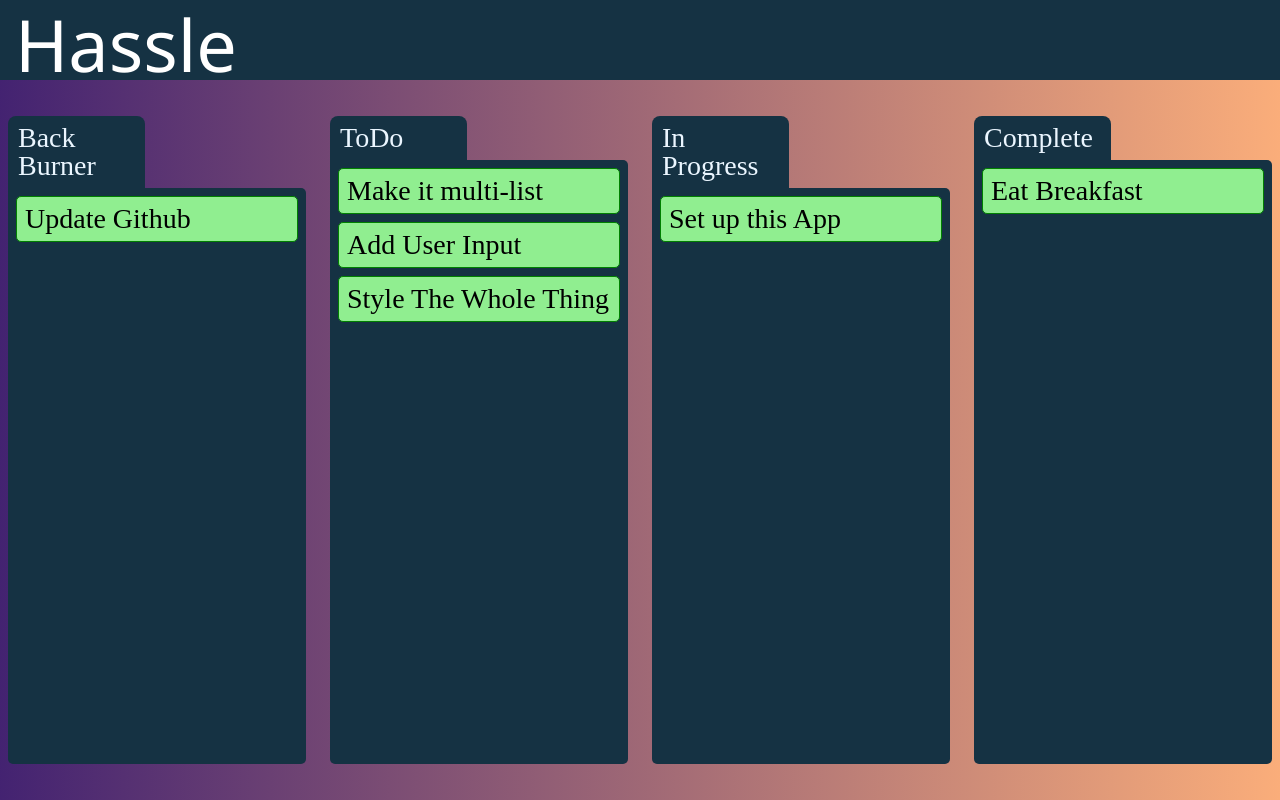
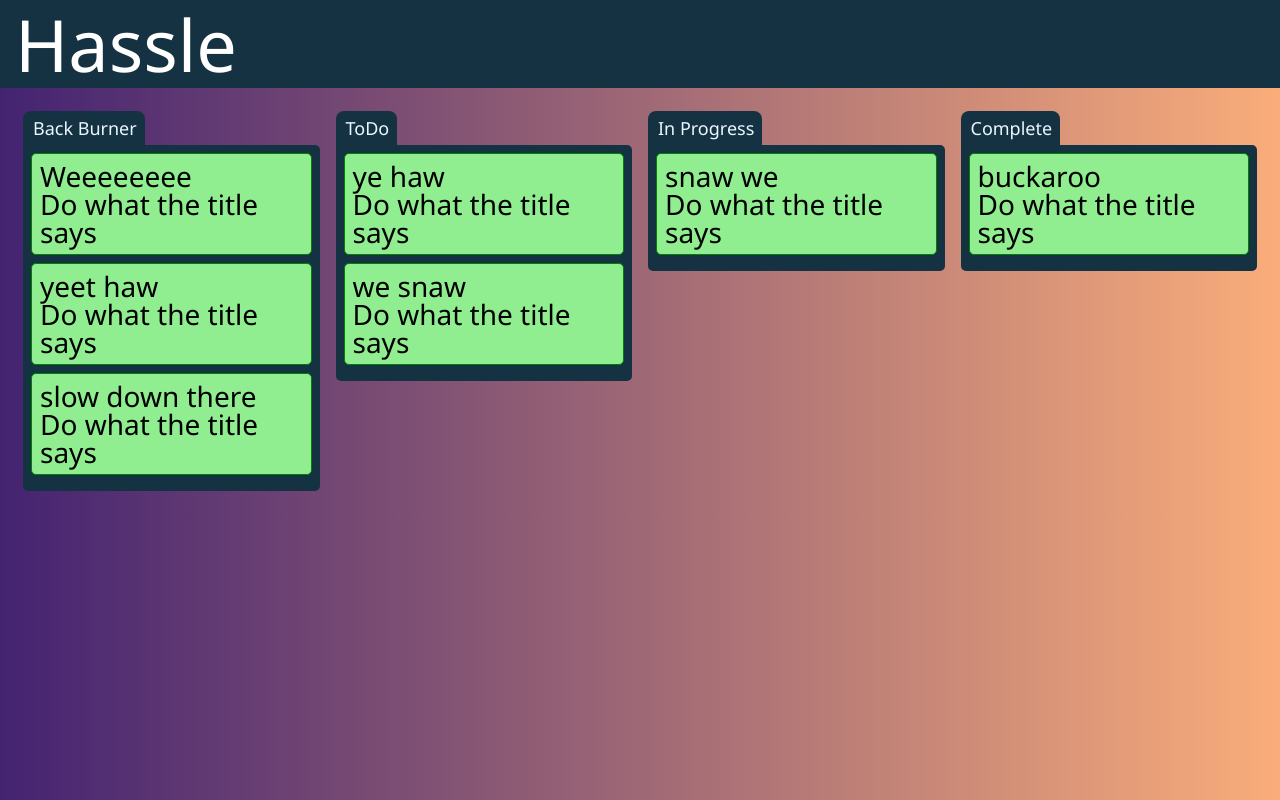
Before and after one commit to Ryan-Gillespie/Hassle, a React (Create React App) app: page / in a window 1280 px wide. Built offline with nearby package versions, Linux system fonts and the light colour scheme.

Commit message:
Refactored into functional components

```diff
--- /dev/null
+++ b/src/App.js
@@ -0,0 +1,51 @@
+import React, { useState } from 'react';
+import initialData from './initial-data';
+import Column from './Column';
+import { DragDropContext } from 'react-beautiful-dnd';
+import 'reset-css';
+import './index.css';
+
+const onDragEnd = (result, state, setState) => {
+    console.log(result);
+    const {destination, source, draggableId} = result;
+
+    if (!destination) {
+      return;
+    }
+
+    if (destination.droppableId === source.droppableId && destination.index === source.index) {
+      return;
+    }
+
+    // init new state
+    const newState = Array.from(state);
+
+    // remove the draggableId from the source
+    const start = newState.find(col => col.id === source.droppableId);
+    const newTask = {...start.tasks.find(task => task.id === draggableId)};
+    start.tasks.splice(source.index, 1);
+
+    // add the draggableId to the destination
+    const finsh = newState.find(col => col.id === destination.droppableId);
+    finsh.tasks.splice(destination.index, 0, newTask);
+
+    setState(newState);
+}
+
+function App() {
+    const [cols, setCols] = useState(initialData);
+
+    return (
+      <div>
+        <div className="header"><h1>Hassle</h1></div>
+        <DragDropContext onDragEnd={result => onDragEnd(result, cols, setCols)}>
+          <div className="main-content">
+            {cols.map(col => {
+              return <Column title={col.id} taskList={col.tasks} />
+            })}
+          </div>
+        </DragDropContext>
+      </div>
+    );
+  }
+  export default App;
--- a/src/Column.js
+++ b/src/Column.js
@@ -1,26 +1,22 @@
-import React, { Component } from 'react';
+import React from 'react';
 import { Droppable } from 'react-beautiful-dnd';
 import Task from './Task';
 import './index.css';
 
-export default class Column extends Component {
-    render() {
+function Column(props) {
     return (
       <div className="column">
-                <div className="animated-text"><h3>{this.props.column.title}</h3></div>
-
-                <Droppable droppableId={this.props.column.id} direction="vertical">
+        <div className="col-header"><h3>{props.title}</h3></div>
+        <Droppable droppableId={props.title} direction="vertical">
           {(provided) => (
-                        <div className="task-list"
-                            {...provided.droppableProps}
-                            ref={provided.innerRef}
-                        >
-                            {this.props.tasks.map((task, index) => <Task key={task.id} task={task} index={index} />)}
+            <div className="task-list" {...provided.droppableProps} ref={provided.innerRef}>
+              {props.taskList.map((task, index) => <Task key={task.id} task={task} index={index} />)}
               {provided.placeholder}
             </div>
           )}
         </Droppable>
       </div>
-        )
+    );
   }
-}
+
+export default Column;
--- a/src/Task.js
+++ b/src/Task.js
@@ -1,4 +1,4 @@
-import React, { Component } from 'react'
+import React from 'react'
 import { Draggable } from 'react-beautiful-dnd'
 import styled from 'styled-components';
 
@@ -12,23 +12,17 @@ const Container = styled.div`
     background-color: lightgreen;
 `;
 
-export default class Task extends Component {
-    render() {
+function Task(props) {
   return (
-            <Draggable
-                draggableId={this.props.task.id}
-                index={this.props.index}
-            >
+      <Draggable draggableId={props.task.id} index={props.index}>
         {(provided) => (
-                    <Container
-                        ref={provided.innerRef}
-                        {...provided.draggableProps}
-                        {...provided.dragHandleProps}
-                    >
-                        {this.props.task.content}
+          <Container ref={provided.innerRef} {...provided.draggableProps} {...provided.dragHandleProps}>
+            <h2>{props.task.title}</h2>
+            <p>{props.task.description}</p>
           </Container>
         )}
       </Draggable>
   );
 }
-}
+
+export default Task;
--- a/src/index.css
+++ b/src/index.css
@@ -2,17 +2,8 @@ body {
     background: linear-gradient(90deg, hsla(265, 53%, 29%, 1) 0%, hsla(24, 93%, 73%, 1) 100%);
 }
 
-.whole-screen {
-    display: grid;
-    grid-template-areas:
-        "header header"
-        "sidebar content";
-    grid-template-columns: 250px auto;
-}
-
 .header {
-    grid-area: header;
-    height: 10vh;
+    height: 10%;
     background-color: #153243;
 }
 
@@ -25,14 +16,12 @@ body {
 }
 
 .main-content {
-    grid-row: 2;
-    grid-column: 2;
-    display: grid;
-    grid-template-columns: repeat(4, 1fr);
-    gap: 1vh;
-    height: 90vh;
-    justify-content: center;
-    align-items: center;
+    display: flex;
+    flex-flow: row-wrap;
+    justify-content: flex-start;
+    align-items: flex-start;
+    height: 100%;
+    margin: 15px;
 }
 
 @keyframes columnEntrance {
@@ -47,39 +36,32 @@ body {
 }
 
 .column {
+    font-family:'Segoe UI', Tahoma, Geneva, Verdana, sans-serif;
     margin: 8px;
     border-radius: 5px;
-    display: flex;
-    flex-direction: column;
-    height: 90%;
+    width: 25%;
 
     animation-name: columnEntrance;
     animation-duration: 3s;
 }
 
-.column animated-text {
-    animation-name: columnEntrance;
-    animation-duration: 3s;
+.col-header {
+    padding: 8px;
+    padding-left: 10px;
+    border-radius: 8px 8px 0px 0px;
+    background-color: #153243;
+    width: fit-content;
 }
 
 .column h3 {
-    font-size: 28px;
-    padding: 8px;
-    padding-left: 10px;
-    border-radius: 8px 8px 0px 0px;
-    display: flex;
-    background-color: #153243;
-    width: 40%;
+    font-family:'Segoe UI', Tahoma, Geneva, Verdana, sans-serif;
+    font-size: 18px;
     color: #EBF6FF;
 }
 
 .task-list {
     padding: 8px;
-    flex-grow: 1;
     min-height: 100px;
     background-color: #153243;
     border-radius: 0px 5px 5px 5px;
-
-    animation-name: columnEntrance;
-    animation-duration: 3s;
 }
--- a/src/index.js
+++ b/src/index.js
@@ -1,98 +1,6 @@
 import React from 'react';
 import ReactDOM from 'react-dom';
-import initialData from './initial-data';
-import Column from './Column';
-import { DragDropContext } from 'react-beautiful-dnd';
-import 'reset-css';
-import './index.css';
-
-class App extends React.Component {
-  state = initialData;
-
-  onDragEnd = result => {
-    const {destination, source, draggableId} = result;
-
-    if (!destination) {
-      return;
-    }
-
-    if (destination.droppableId === source.droppableId && destination.index === source.index) {
-      return;
-    }
-
-    const start = this.state.columns[source.droppableId];
-    const finish = this.state.columns[destination.droppableId];
-
-    if (start === finish) {
-      const newTaskIds = Array.from(start.taskIds);
-      newTaskIds.splice(source.index, 1);
-      newTaskIds.splice(destination.index, 0, draggableId);
-
-      const newCol = {
-        ...start,
-        taskIds: newTaskIds,
-      };
-
-      const newState = {
-        ...this.state,
-        columns: {
-          ...this.state.columns,
-          [newCol.id]: newCol,
-        },
-      };
-      this.setState(newState);
-      return;
-    }
-
-    // start and finish are different
-    const startTaskIds = Array.from(start.taskIds);
-    startTaskIds.splice(source.index, 1);
-    const newStart = {
-      ...start,
-      taskIds: startTaskIds,
-    };
-
-    const finishTaskIds = Array.from(finish.taskIds);
-    finishTaskIds.splice(destination.index, 0, draggableId);
-    const newFinish = {
-      ...finish,
-      taskIds: finishTaskIds,
-    };
-
-    const newState = {
-      ...this.state,
-      columns: {
-        ...this.state.columns,
-        [newStart.id]: newStart,
-        [newFinish.id]: newFinish,
-      },
-    };
-
-    this.setState(newState);
-  }
-
-  render() {
-    return (
-      <DragDropContext
-        onDragEnd={this.onDragEnd}
-      >
-        <div className="header">
-            <h1>Hassle</h1>
-        </div>
-          <div className="main-content">
-          { this.state.columnOrder.map((columnId) => {
-            const column = this.state.columns[columnId];
-            const tasks = column.taskIds.map(taskId => this.state.tasks[taskId])
-
-            return <Column key={column.id} column={column} tasks={tasks} />
-            })
-          }
-          </div>
-      </DragDropContext>
-    );
-  }
-}
-
+import App from './App';
 
 ReactDOM.render(
   <React.StrictMode>
--- a/src/initial-data.js
+++ b/src/initial-data.js
@@ -1,37 +1,30 @@
-const initialData = {
-    tasks: {
-        'task-1': { id: 'task-1', content: 'Set up this App'},
-        'task-2': { id: 'task-2', content: 'Make it multi-list'},
-        'task-3': { id: 'task-3', content: 'Add User Input'},
-        'task-4': { id: 'task-4', content: 'Style The Whole Thing'},
-        'task-5': { id: 'task-5', content: 'Eat Breakfast'},
-        'task-6': { id: 'task-6', content: 'Update Github'},
-        'task-7': { id: 'task-7', content: 'Boop Stephanie'}
+const initialData = [
+    {
+      id: 'Back Burner',
+      tasks: [
+        {id: '1', col: 'Back Burner', title: 'Weeeeeeee', description: 'Do what the title says'},
+        {id: '3', col: 'Back Burner', title: 'yeet haw', description: 'Do what the title says'},
+        {id: '6', col: 'Back Burner', title: 'slow down there', description: 'Do what the title says'},
+      ]
     },
-    columns: {
-        'column-0': {
-            id: 'column-0',
-            title: 'Back Burner',
-            taskIds: ['task-6']
-        },
-        'column-1': {
-            id: 'column-1',
-            title: 'ToDo',
-            taskIds: ['task-2', 'task-3', 'task-4']
-        },
-        'column-2': {
-            id: 'column-2',
-            title: 'In Progress',
-            taskIds: ['task-1']
-        },
-        'column-3': {
-            id: 'column-3',
-            title: 'Complete',
-            taskIds: ['task-5']
-        }
+    {
+      id: 'ToDo',
+      tasks: [
+        {id: '2', col: 'ToDo', title: 'ye haw', description: 'Do what the title says'},
+        {id: '4', col: 'ToDo', title: 'we snaw', description: 'Do what the title says'},
+      ]
     },
-    // facilitate reordering of Columns
-    columnOrder: ['column-0', 'column-1', 'column-2', 'column-3'],
-}
-
+    {
+      id: 'In Progress',
+      tasks: [
+        {id: '5', col: 'In Progress', title: 'snaw we', description: 'Do what the title says'},
+      ]
+    },
+    {
+      id: 'Complete',
+      tasks: [
+        {id: '7', col: 'Complete', title: 'buckaroo', description: 'Do what the title says'}
+      ]
+    },
+  ];
 export default initialData
```
Lines whose indentation alone changed are shown as unchanged.
